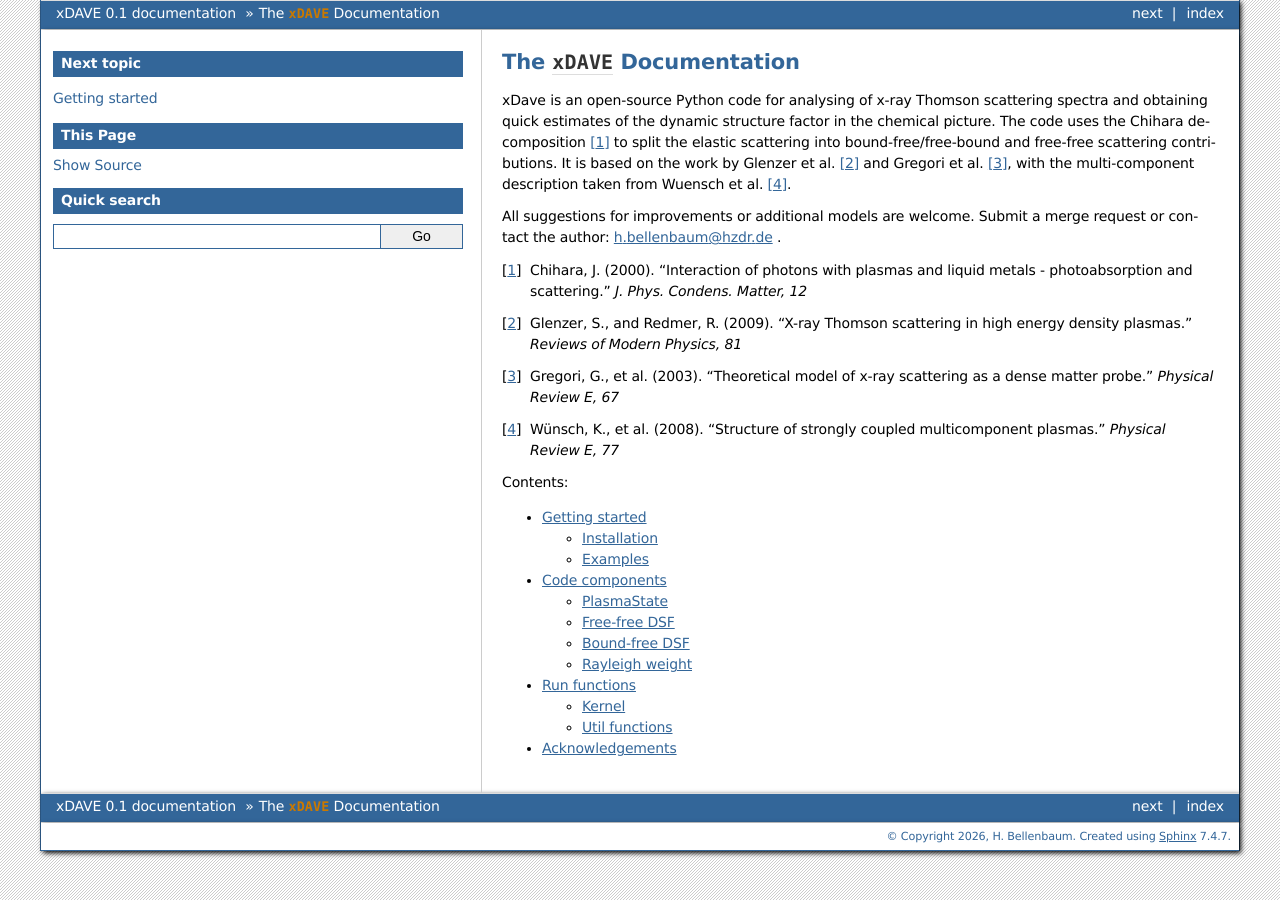
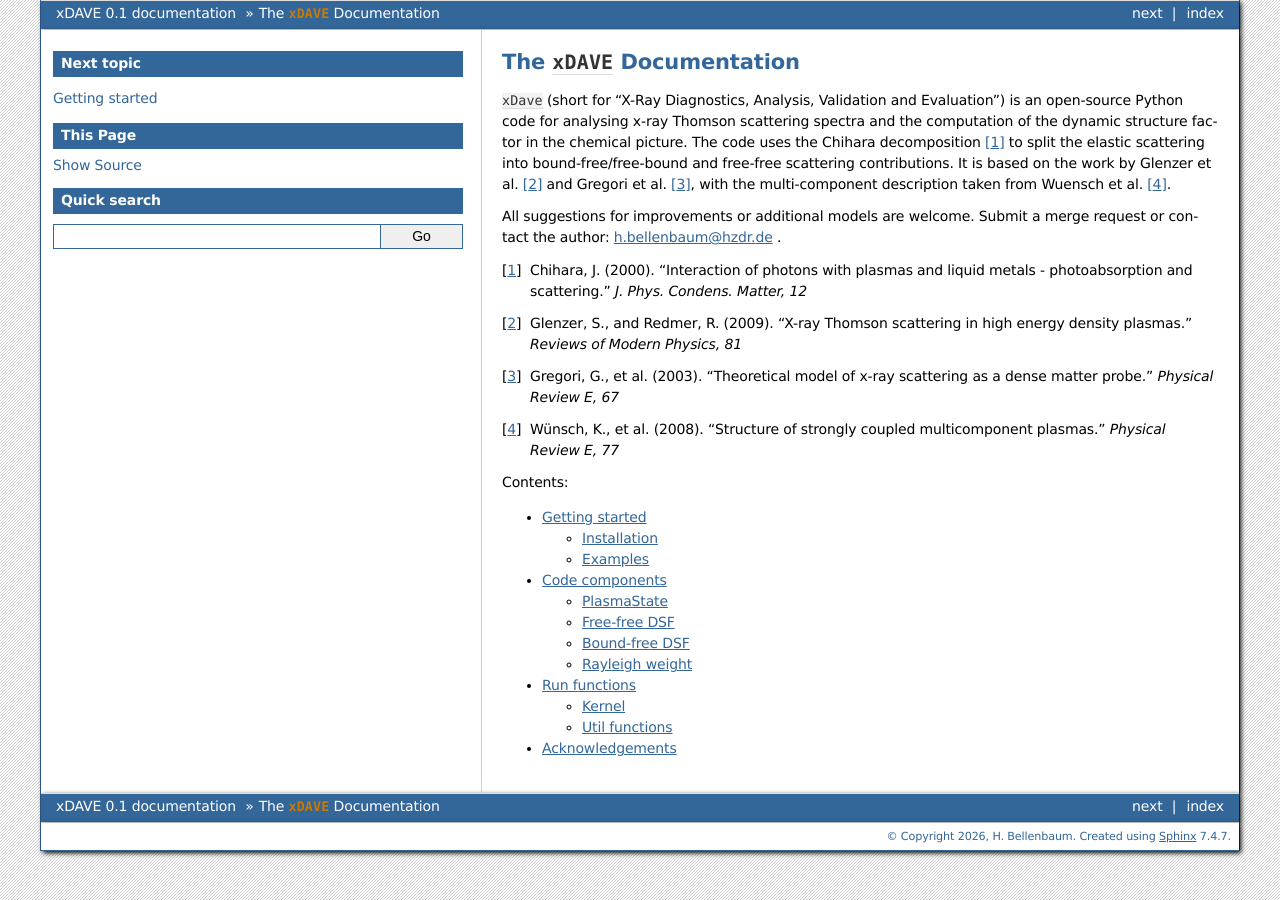
Before and after one commit to hbellenbaum/xdave, a Sphinx documentation site: the page built from docs/source/index.rst, in a window 1280 px wide. Built offline with Sphinx 7.4.7, drawn with Linux system fonts in a browser that asks for light colours.

Commit message:
Update docs/source/index.rst
Co-authored-by: Uwe Hernandez Acosta <szabo137@users.noreply.github.com>

```diff
--- a/docs/source/index.rst
+++ b/docs/source/index.rst
@@ -9,7 +9,7 @@
 
 .. **xDAVE** (X-Ray Diagnostics, Analysis, Validation and Evaluation)
 
-xDave is an open-source Python code for analysing of x-ray Thomson scattering spectra and obtaining quick estimates of the dynamic structure factor in the chemical picture.
+``xDave`` (short for "X-Ray Diagnostics, Analysis, Validation and Evaluation") is an open-source Python code for analysing x-ray Thomson scattering spectra and the computation of the dynamic structure factor in the chemical picture.
 The code uses the Chihara decomposition [#f1]_ to split the elastic scattering into bound-free/free-bound and free-free scattering contributions.
 It is based on the work by Glenzer et al. [#f2]_ and Gregori et al. [#f3]_, with the multi-component description taken from Wuensch et al. [#f4]_.
 
```
